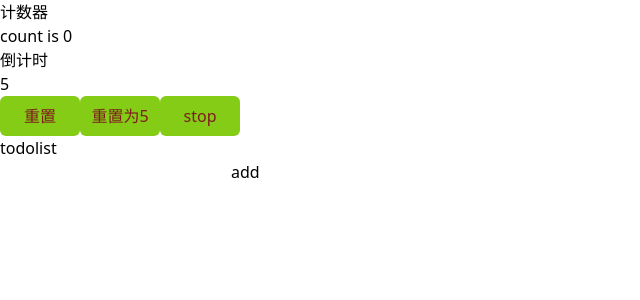
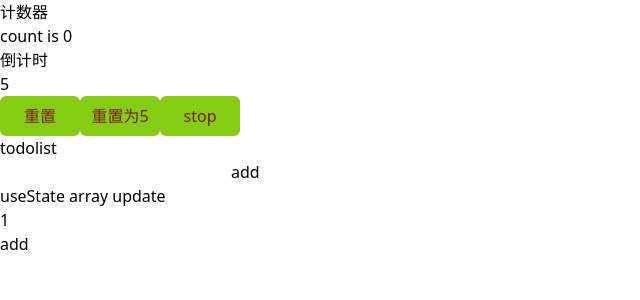
Before and after one commit to 904898313/React-codesandbox, a React (Vite) app: page / in a window 1280 px wide. Shown: the top 300 px of the page, without its empty margins (0-640 px from the left). Built offline with nearby package versions, Linux system fonts and the light colour scheme.

Commit message:
useState update array

```diff
--- a/src/App.tsx
+++ b/src/App.tsx
@@ -1,5 +1,6 @@
 import { useState } from "react";
 import Countdown from "./components/Countdown";
+import UseState from "./components/useState";
 import Todo from "./components/Todo/Todo";
 import "./index.css";
 
@@ -14,6 +15,7 @@ function App() {
       </button>
       <Countdown />
       <Todo />
+      <UseState />
     </div>
   );
 }
--- /dev/null
+++ b/src/components/useState.tsx
@@ -0,0 +1,29 @@
+import { useCallback, useState } from 'react'
+
+const UseState = () => {
+  const [arr, setArr] = useState([1])
+
+  const add = useCallback(() => {
+    // √
+    setArr([...arr,arr.length+1])
+    // ❌
+    // arr.push(arr.length+1)
+    // setArr(arr)
+
+    // 必须返回新的引用 object同理
+  },[arr])
+
+  return (
+    <>
+      <h1>useState array update</h1>
+      <ul>
+        {
+          arr.map(i => <li>{i}</li>)
+        }
+      </ul>
+      <button onClick={add}>add</button>
+    </>
+  )
+}
+
+export default UseState
```
